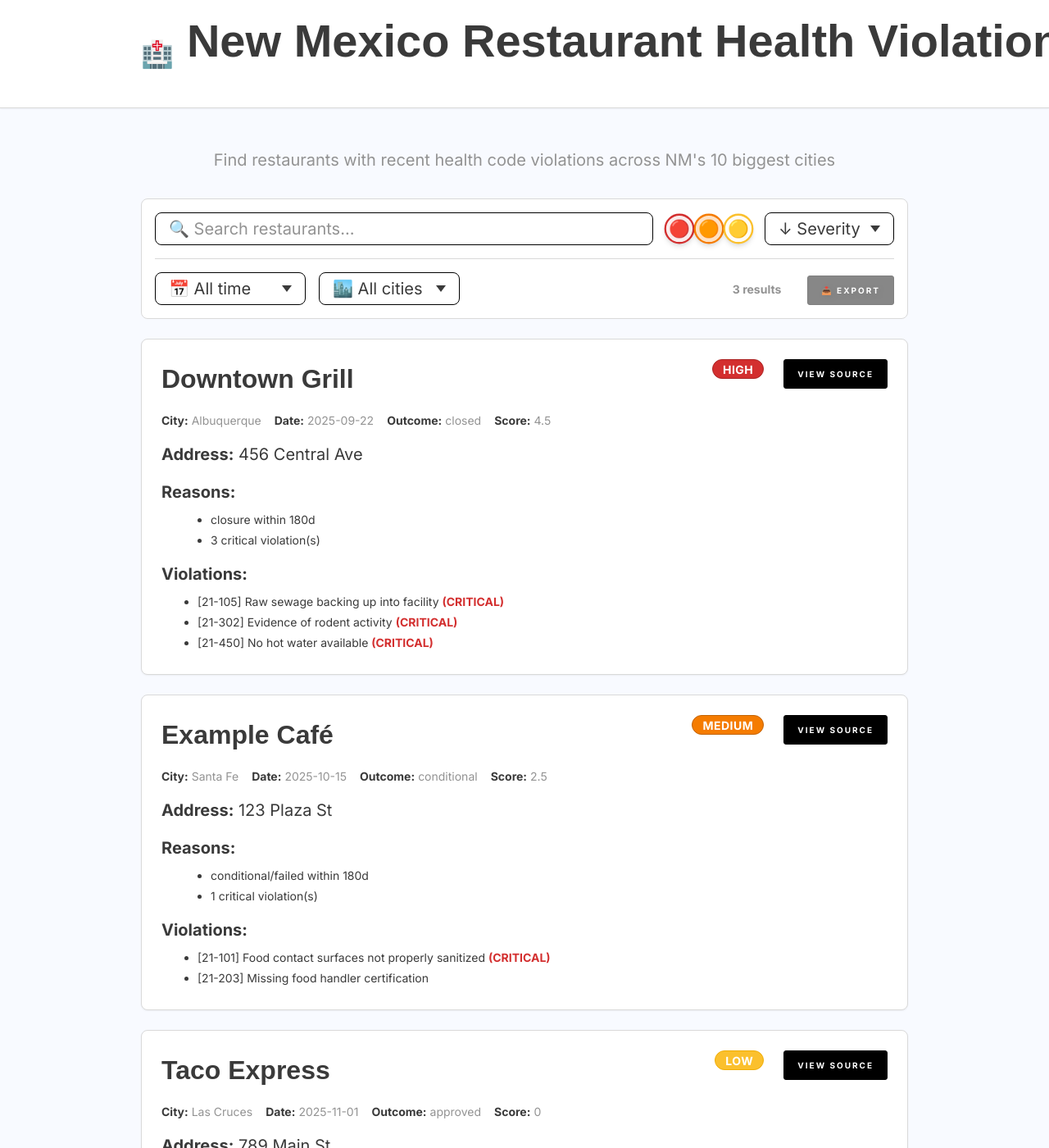
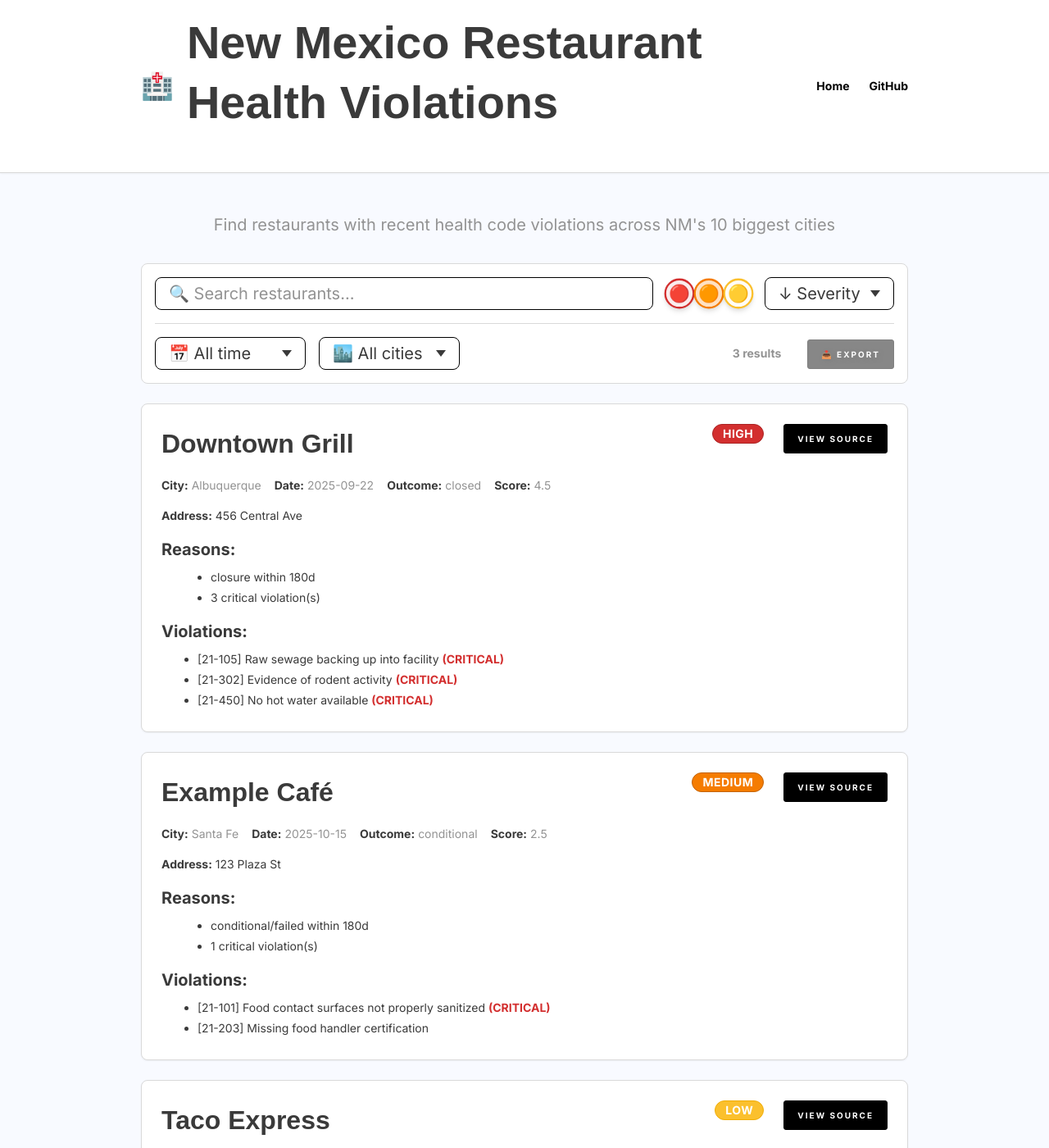
Before and after one commit to aindaco1/restaurant-locations, a Jekyll site: the page built from index.html, in a window 1280 px wide and 1400 px high. Shown: the whole window at 82% size. Built offline with Jekyll 4.4.1, drawn with Linux system fonts in a browser that asks for light colours; some web fonts are replaced.

Commit message:
Fix mobile overflow: reduce header title size, smaller address text

```diff
--- a/assets/partials/_components.scss
+++ b/assets/partials/_components.scss
@@ -88,21 +88,28 @@
     align-items: center;
     gap: $space--md;
     flex: 1;
+    min-width: 0;
 
     h1 {
-      font-size: $h4--size;
+      font-size: $body--size;
       margin: 0;
-      line-height: 1.2;
+      line-height: 1.3;
+      flex: 1;
+      min-width: 0;
 
       @include sm {
-        font-size: $body--size;
+        font-size: $body-small--size;
       }
 
       a {
         display: block;
-        white-space: nowrap;
         overflow: hidden;
         text-overflow: ellipsis;
+
+        @include sm {
+          white-space: normal;
+          line-height: 1.2;
+        }
       }
     }
   }
--- a/index.html
+++ b/index.html
@@ -76,7 +76,7 @@
         </div>
 
         <div class="violation-card__details">
-          <p>
+          <p style="font-size: 14px;">
             <strong>Address:</strong>
             <span x-text="violation.establishment.address"></span>
           </p>
```
